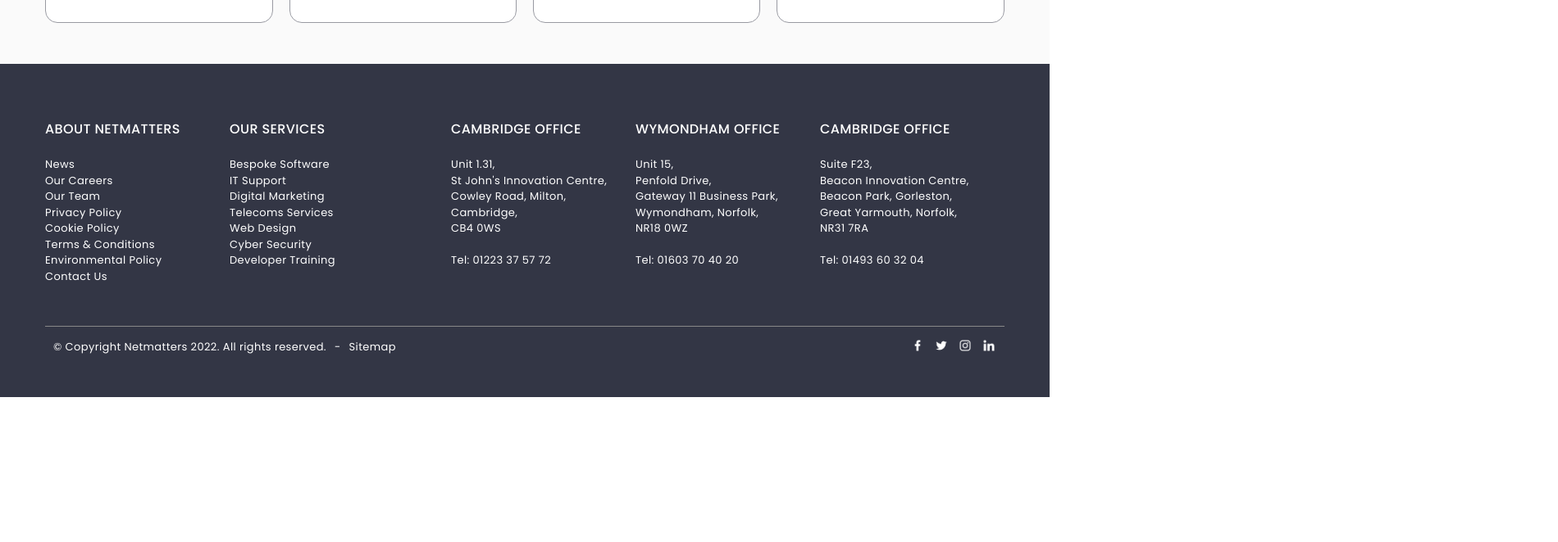
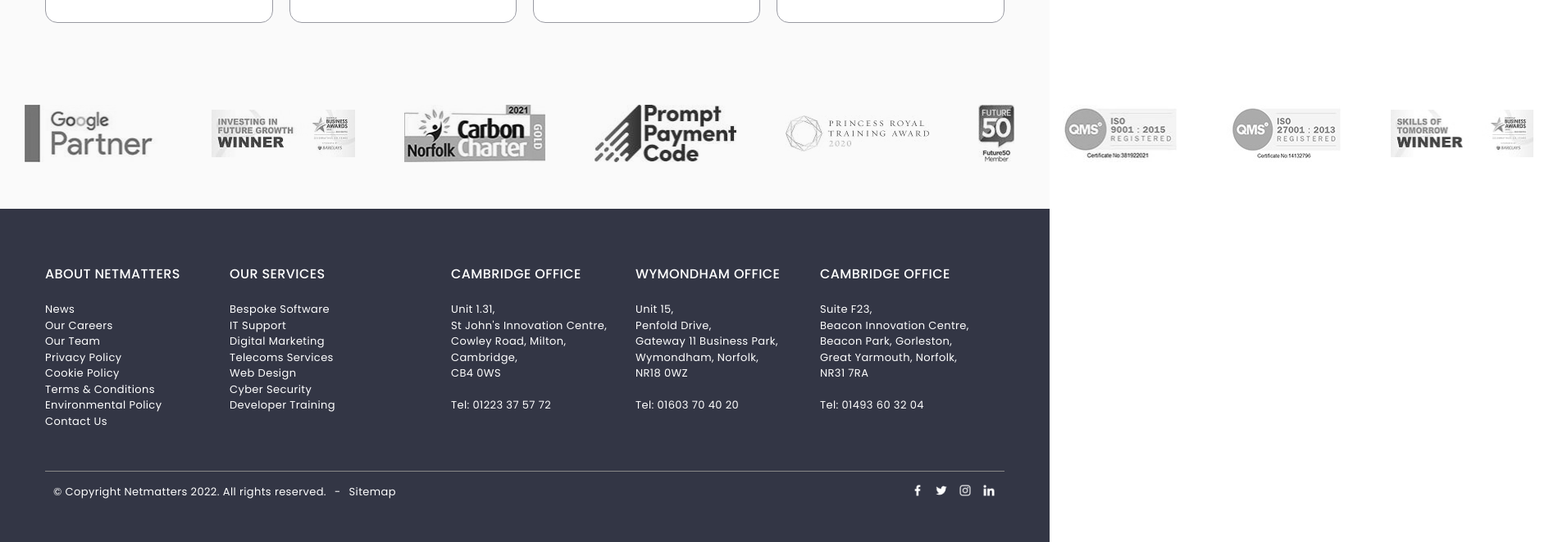
Before and after one commit to willwoodsb/HTML-and-CSS-Reflection, a plain HTML site: page index.html in a window 1280 px wide. Shown: the part 1555-2217 px from the top of the page at 82% size, 1900 px wide, since content can reach past the window. Before the commit the page ends 2040 px from the top, so only its background shows below. Drawn offline with Linux system fonts and the light colour scheme.

Commit message:
made un-animated carousel section

```diff
--- a/index.html
+++ b/index.html
@@ -293,6 +293,22 @@
           </div>
         </section>
 
+        <!-- Accreditation banner -->
+        <section class="grey">
+          <div class="carousel">
+            <a href="#" class="carousel__item"><img src="img/google-partner.jpg"></a>
+            <a href="#" class="carousel__item"><img src="img/investing-in-future-growth.jpg"></a>
+            <a href="#" class="carousel__item"><img src="img/norfolk-carbon-charter.jpg"></a>
+            <a href="#" class="carousel__item"><img src="img/PPC_logo.jpg"></a>
+            <a href="#" class="carousel__item"><img src="img/princess-royal-training.jpg"></a>
+            <a href="#" class="carousel__item"><img src="img/future-50.jpg"></a>
+            <a href="#" class="carousel__item"><img src="img/qms.jpg"></a>
+            <a href="#" class="carousel__item"><img src="img/iso_27001.jpg"></a>
+            <a href="#" class="carousel__item"><img src="img/skills-of-tomorrow.jpg"></a>
+          </div>
+
+        </section>
+
       </main>
 
       <footer class="primary">
--- /dev/null
+++ b/scss/modules/_carousel.scss
@@ -0,0 +1,20 @@
+// --------------------------------------------------------------------------
+// Image Carousel -----------------------------------------------------------
+// --------------------------------------------------------------------------
+
+.carousel {
+    @include flex-row;
+    width: 1900px;
+    padding: 50px 0;
+    justify-content: center;
+    &__item {
+        margin: auto 30px;
+        &:not(:hover) {
+            filter: grayscale(100%);
+        }
+    }
+}
+
+.grey .carousel__item {
+    mix-blend-mode: multiply;
+}
--- a/scss/modules/_index.scss
+++ b/scss/modules/_index.scss
@@ -36,3 +36,9 @@
 // --------------------------------------------------------------------------
 
 @import 'slider';
+
+// --------------------------------------------------------------------------
+// carousel -----------------------------------------------------------------
+// --------------------------------------------------------------------------
+
+@import 'carousel';
```
Also changed, not shown: css/application.css, img/PPC_logo.jpg (added), img/future-50.jpg (added), img/google-partner.jpg (added), img/investing-in-future-growth.jpg (added), img/iso_27001.jpg (added), img/norfolk-carbon-charter.jpg (added), img/princess-royal-training.jpg (added), img/qms.jpg (added), img/skills-of-tomorrow.jpg (added), 1 other file.
